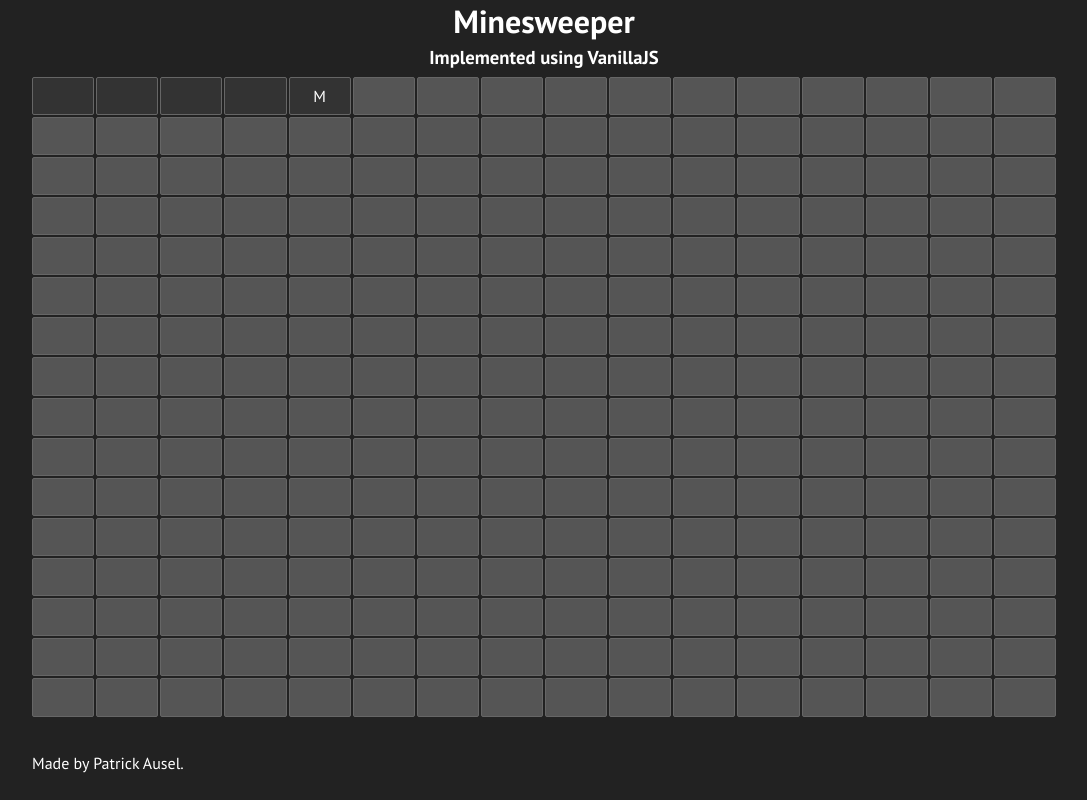
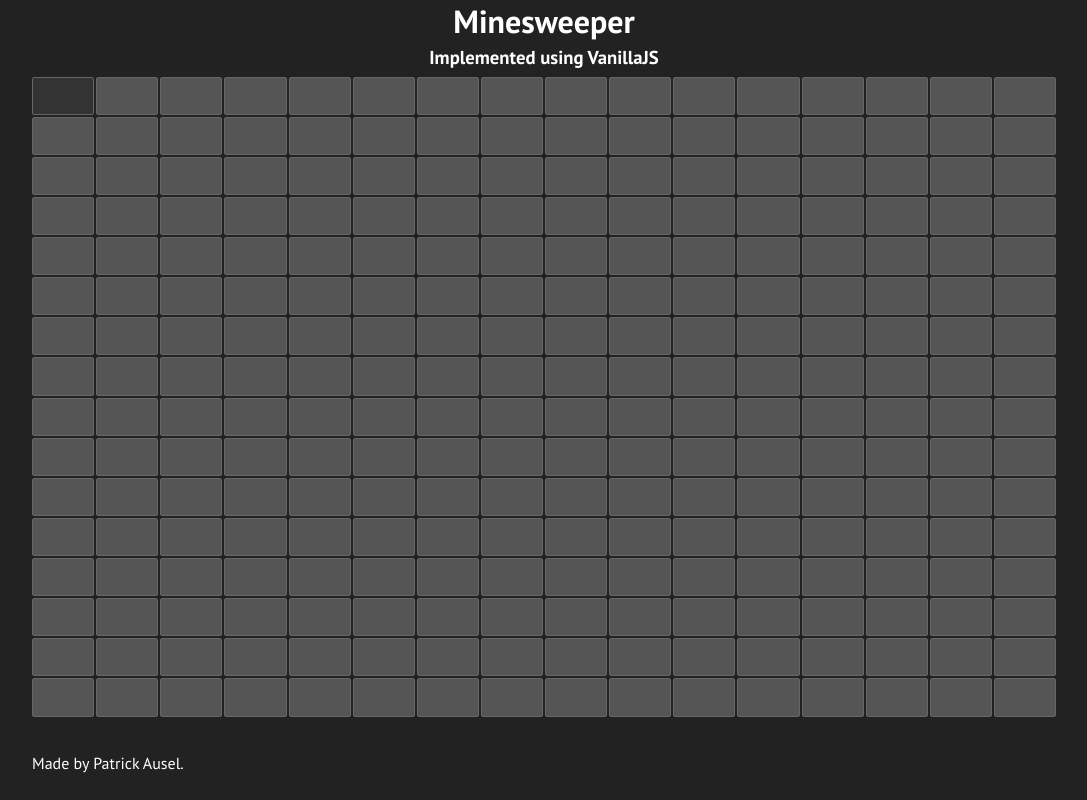
Before and after one commit to ettolrach/Minesweeper_VanillaJS, a plain HTML site: page index.html in a window 1280 px wide. Both pictures are taken after a click on the element 159 px from the left and 95 px from the top of the page. Shown: the whole page, without its empty margins (96-1183 px from the left). Drawn offline with Linux system fonts and the light colour scheme.

Commit message:
Revert "Change another mention of the old property name"
Accidentally left in unfinished code.

```diff
--- a/index.html
+++ b/index.html
@@ -213,48 +213,8 @@
                 }
                 firstMove = false;
             }
-
-            // If the space hasn't already been revealed, reveal it.
-            if(spaces[spacePosition].Revealed == false) {
-                spaces[spacePosition].Reveal();
-
-                // If this space is blank, then it should reveal all adjacent spaces.
-
-                // As above, do this if the space is in the upper-left corner.
-                if(spacePosition == 0) {
-                    // Reveal the space and the space to the right.
-                    SpaceClick(spaces, spacePosition+1, columns, rows);
-                    // Reveal the space below and the one below-right.
-                    SpaceClick(spaces, spacePosition+columns, columns, rows);
-                    SpaceClick(spaces, spacePosition+columns+1, columns, rows);
-                }
-
-                // Check all surrounding spaces if it's a space that's in the middle.
-                if(spaces[spacePosition].Contents == " ") {
-                    // Recursively call the function again for the spaces to the left, right.
-                    SpaceClick(spaces, spacePosition-1, columns, rows);
-                    SpaceClick(spaces, spacePosition+1, columns, rows);
-                    // Do the same for the above, above-left, and above-right spaces.
-                    SpaceClick(spaces, spacePosition-columns, columns, rows);
-                    SpaceClick(spaces, spacePosition-columns-1, columns, rows);
-                    SpaceClick(spaces, spacePosition-columns+1, columns, rows);
-                    // And do the same for the below, below-left, and below-right spaces.
-                    SpaceClick(spaces, spacePosition+columns, columns, rows);
-                    SpaceClick(spaces, spacePosition+columns-1, columns, rows);
-                    SpaceClick(spaces, spacePosition+columns+1, columns, rows);
-                }
-            }
-
-            /*
-            // First make sure that the space that's checked next hasn't already be revealed.
-            switch(false) {
-                // Recursively call the function again for the spaces to the left, right.
-                case spaces[spacePosition-1].Revealed:
-                    SpaceClick(spaces, spacePosition-1, columns, rows);
-                case spaces[spacePosition+1].Revealed:
-                    SpaceClick(spaces, spacePosition+1, columns, rows);
-            }*/
-
+            // Whether or not it's the first turn, reveal the current space.
+            spaces[spacePosition].Reveal();
         }
 
         function ShowAll(spacesToShow) {
```
